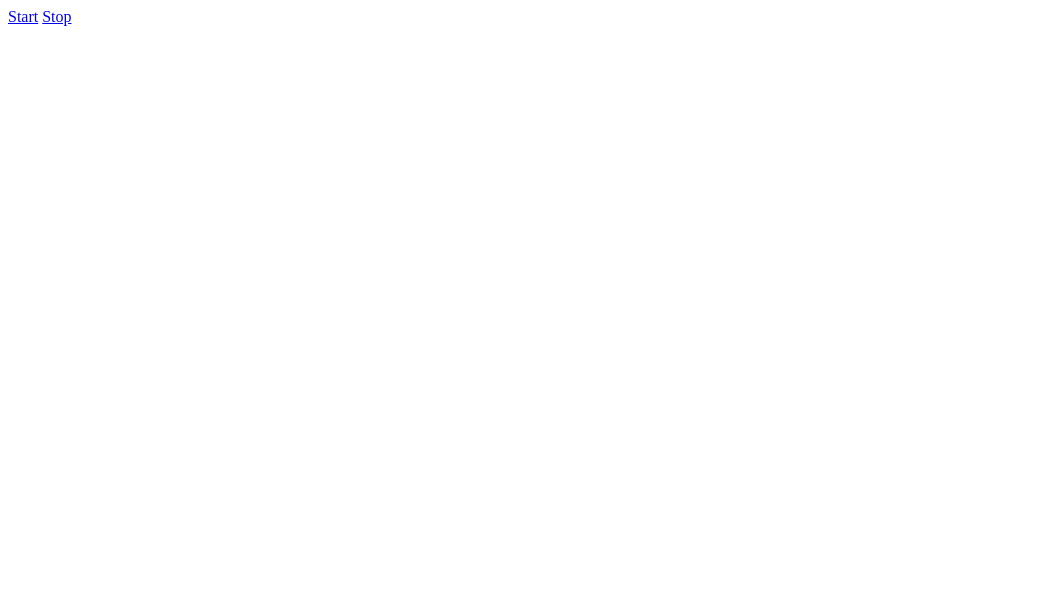
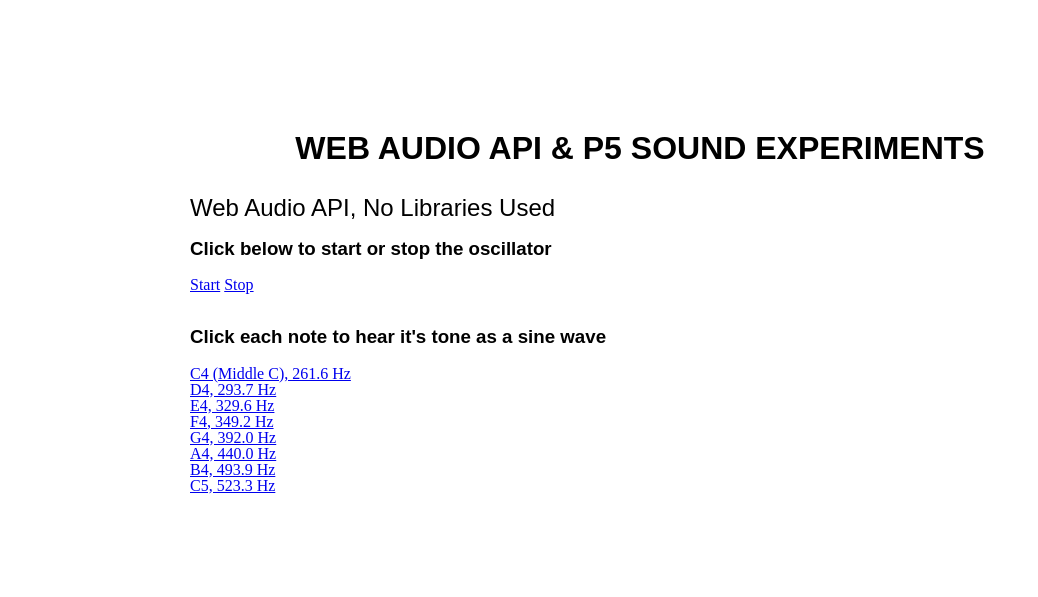
Before and after one commit to rimeister/web-audio-experiment, a plain HTML site: page index.html in a window 1280 px wide. Shown: the whole page, without its empty margins (0-1038 px from the left). Drawn offline with nearby package versions, Linux system fonts and the light colour scheme; some packages are replaced by stand-ins of ours.

Commit message:
Adding click functionality to links for notes, runs a function called playNote()

```diff
--- a/index.html
+++ b/index.html
@@ -2,10 +2,29 @@
 <html>
 <head>
 	<title>Sound Experiment</title>
+	<link rel="stylesheet" type="text/css" href="lib/css/app.css">
 </head>
 <body>
-	<a href="#" id="start">Start</a>
-	<a href="#" id="stop">Stop</a>
+	<div class="wrapper">
+
+		<h1>Web Audio API &amp; P5 sound experiments</h1>
+
+		<h2>Web Audio API, no libraries used</h2>
+		<h3>Click below to start or stop the oscillator</h3>
+		<a href="#" id="start">Start</a>
+		<a href="#" id="stop">Stop</a><br><br>
+
+		<h3>Click each note to hear it's tone as a sine wave</h3>
+		<a class="playNote" href="#" id="c4">C4 (Middle C), 261.6 Hz</a><br>
+		<a class="playNote" href="#" id="d4">D4, 293.7 Hz</a><br>
+		<a class="playNote" href="#" id="e4">E4, 329.6 Hz</a><br>
+		<a class="playNote" href="#" id="f4">F4, 349.2 Hz</a><br>
+		<a class="playNote" href="#" id="g4">G4, 392.0 Hz</a><br>
+		<a class="playNote" href="#" id="a4">A4, 440.0 Hz</a><br>
+		<a class="playNote" href="#" id="b4">B4, 493.9 Hz</a><br>
+		<a class="playNote" href="#" id="c5">C5, 523.3 Hz</a><br>
+
+	</div>
 	<script type="text/javascript" src="https://cdnjs.cloudflare.com/ajax/libs/p5.js/0.5.16/p5.js"></script>
 	<script type="text/javascript" src="https://cdnjs.cloudflare.com/ajax/libs/p5.js/0.5.16/addons/p5.sound.min.js"></script>
 	<script type="text/javascript" src="lib/js/app.js"></script>
--- /dev/null
+++ b/lib/css/app.css
@@ -0,0 +1,69 @@
+/* CSS Reset */
+html, body, div, span, applet, object, iframe,
+/*h1, h2, h3, h4, h5, h6,*/ p, blockquote, pre,
+a, abbr, acronym, address, big, cite, code,
+del, dfn, em, img, ins, kbd, q, s, samp,
+small, strike, strong, sub, sup, tt, var,
+b, u, i, center,
+dl, dt, dd, ol, ul, li,
+fieldset, form, label, legend,
+table, caption, tbody, tfoot, thead, tr, th, td,
+article, aside, canvas, details, embed,
+figure, figcaption, footer, header, hgroup,
+menu, nav, output, ruby, section, summary,
+time, mark, audio, video {
+	margin: 0;
+	padding: 0;
+	border: 0;
+	font-size: 100%;
+	font: inherit;
+	vertical-align: baseline;
+}
+/* HTML5 display-role reset for older browsers */
+article, aside, details, figcaption, figure,
+footer, header, hgroup, menu, nav, section {
+	display: block;
+}
+body {
+	line-height: 1;
+}
+ol, ul {
+	list-style: none;
+}
+blockquote, q {
+	quotes: none;
+}
+blockquote:before, blockquote:after,
+q:before, q:after {
+	content: '';
+	content: none;
+}
+table {
+	border-collapse: collapse;
+	border-spacing: 0;
+}
+
+
+/* Layout */
+.wrapper {
+	width: 900px;
+	margin: auto;
+	padding: 100px 15px;
+}
+
+/* Type */
+h1, h2, h3 {
+	font-family: Arial, sans-serif;
+}
+
+h1 {
+	font-weight: bold;
+	margin: 1em 0;
+	text-align: center;
+	text-transform: uppercase;
+}
+
+h2 {
+	font-weight: normal;
+	text-transform: capitalize;
+}
--- a/lib/js/app.js
+++ b/lib/js/app.js
@@ -3,6 +3,7 @@
 // Vars
 var startBtn = document.getElementById("start");
 var stopBtn = document.getElementById("stop");
+var noteBtns = document.getElementsByClassName("playNote");
 
 var context = new AudioContext; // Create audio context for the application
 var oscillator = context.createOscillator(); // Make an oscilattor using the createOscillator method
@@ -10,8 +11,15 @@ var oscillator = context.createOscillator(); // Make an oscilattor using the cre
 oscillator.frequency.value = 200; // The frequency to 200 hz
 oscillator.connect(context.destination); // Connects the oscillator to the audio context, I guess?
 
+// Add event listeners to start and stop buttons
 startBtn.addEventListener("click",startSound);
 stopBtn.addEventListener("click",stopSound);
+
+for (var i = 0; i < noteBtns.length; i++) {
+	noteBtns[i].addEventListener("click",playNote);
+}
+
+// Add event listeners to each note button
 
 // Define Repeater class
 function Repeater(interval,text) {
@@ -66,3 +74,15 @@ function stopSound(event){
 //	myRepeater.stop();
 
 }
+
+function playNote(){
+
+	event.preventDefault; // Prevent anchor tag from refreshing page
+
+	switch (event.target.id) {
+		case "c4": console.log("C4 has been played");
+		break;
+		default: console.log("Not C4");
+	}
+
+}
```
